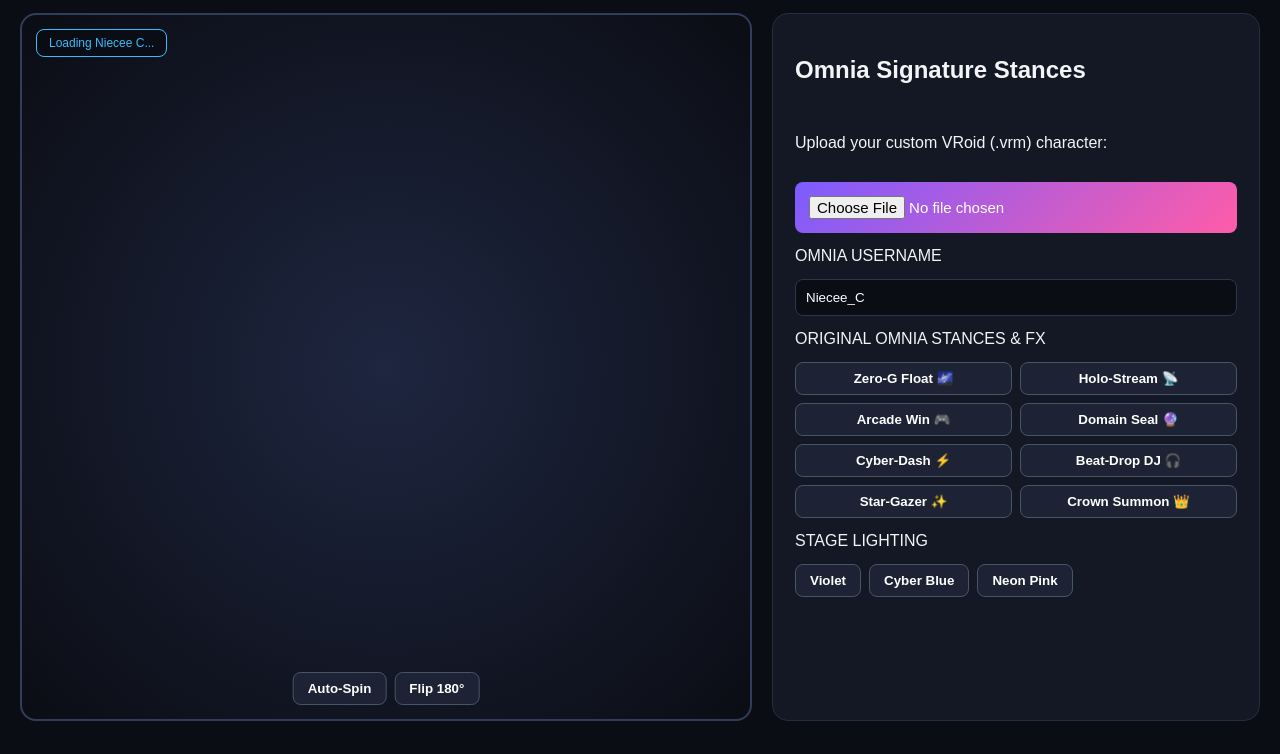
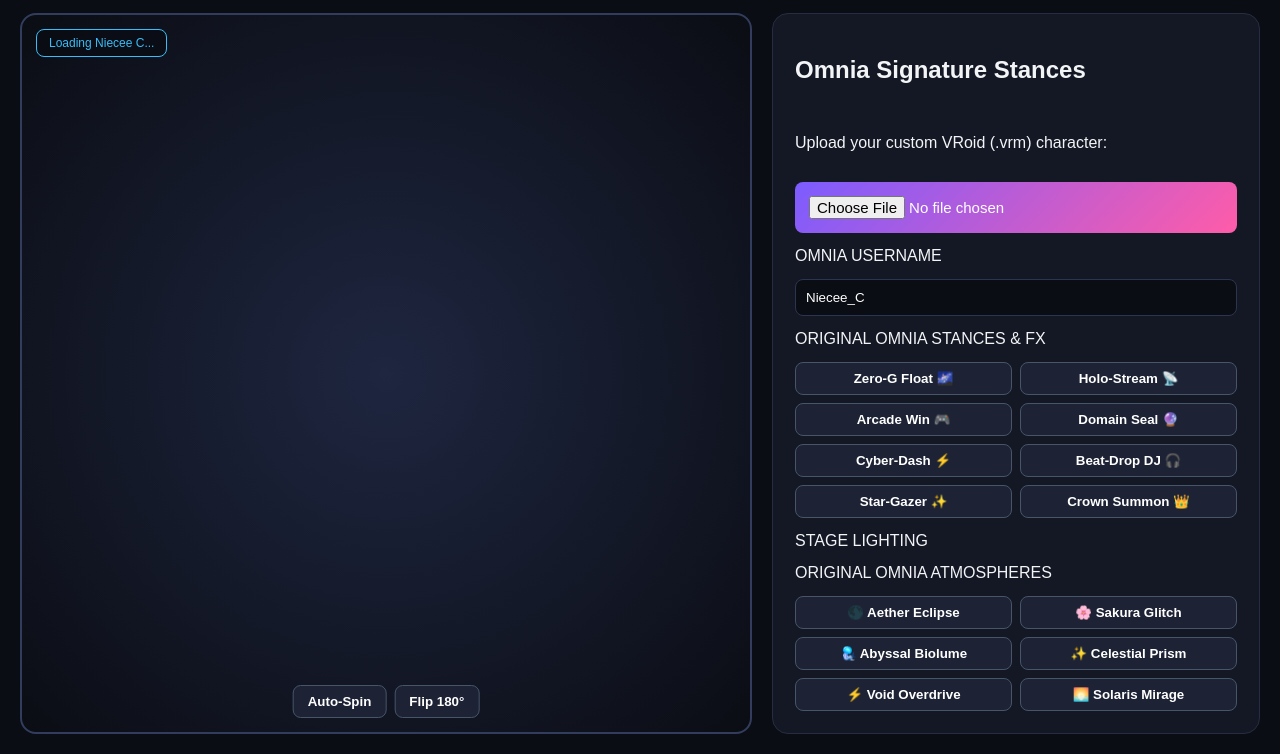
Before and after one commit to reneeallday143-glitch/omnia, a plain HTML site: page index.html in a window 1280 px wide. Shown: the part 59-813 px from the top of the page. Drawn offline with nearby package versions, Linux system fonts and the light colour scheme.

Commit message:
Update index.html

```diff
--- a/index.html
+++ b/index.html
@@ -38,14 +38,16 @@
           <button data-pose="crown">Crown Summon 👑</button>
         </div>
         <label>STAGE LIGHTING</label>
-        <div class="light-btns">
-          <button data-color="0x7c5cff">Violet</button>
-          <button data-color="0x38bdf8">Cyber Blue</button>
-          <button data-color="0xff5ca8">Neon Pink</button>
+                <label>ORIGINAL OMNIA ATMOSPHERES</label>
+        <div class="light-btns" style="display: grid; grid-template-columns: 1fr 1fr; gap: 8px;">
+          <button data-theme="eclipse">🌑 Aether Eclipse</button>
+          <button data-theme="sakura">🌸 Sakura Glitch</button>
+          <button data-theme="biolume">🪼 Abyssal Biolume</button>
+          <button data-theme="prism">✨ Celestial Prism</button>
+          <button data-theme="overdrive">⚡ Void Overdrive</button>
+          <button data-theme="solaris">🌅 Solaris Mirage</button>
         </div>
-      </div>
-    </div>
-  </div>
+
   <script type="module" src="./script.js"></script>
 </body>
 </html>
```
